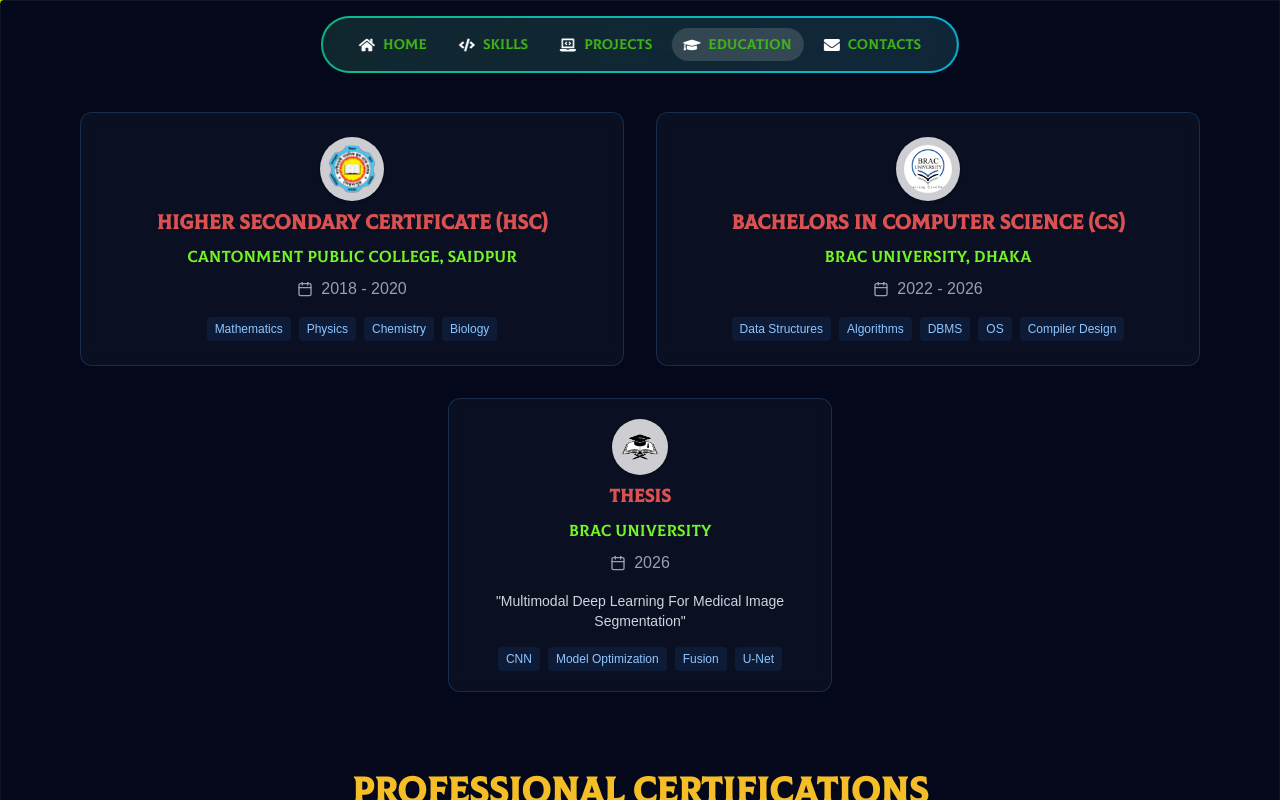
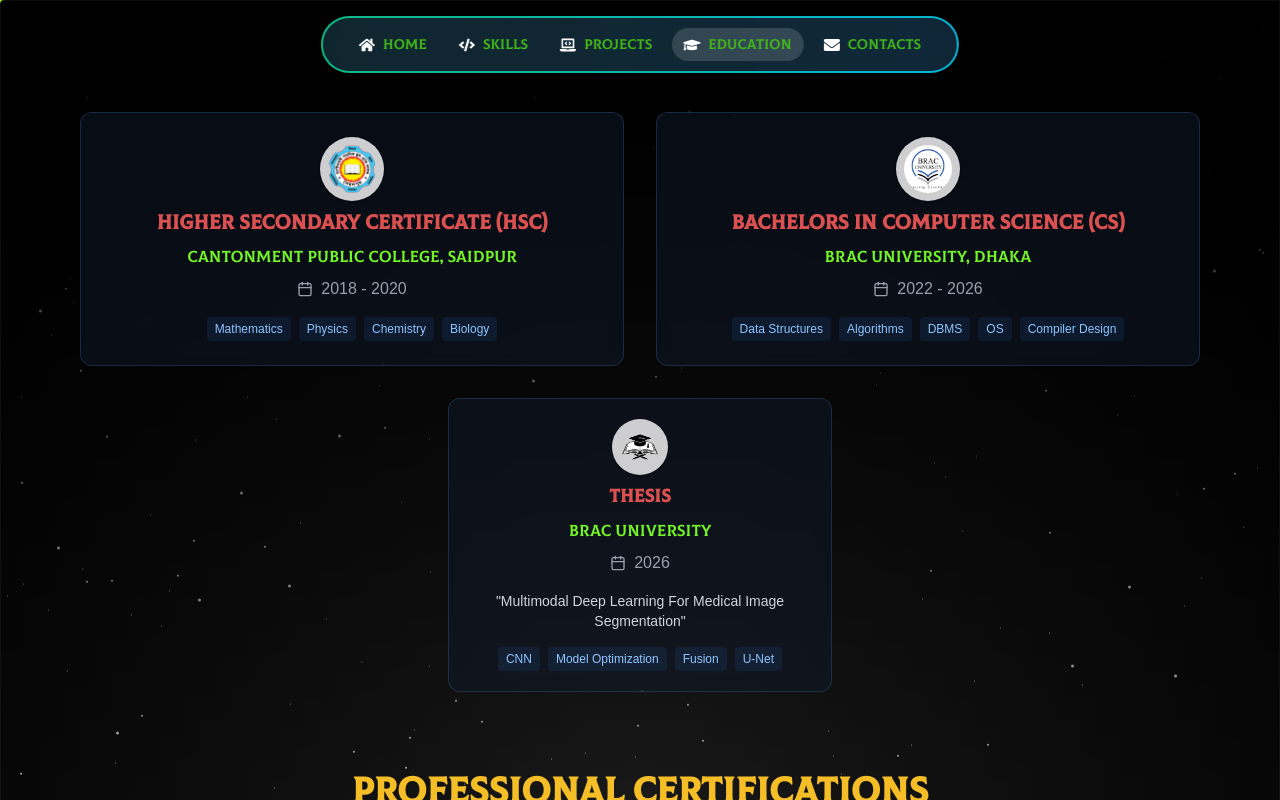
Before and after one commit to uzicodes/utsho-heaven-chowdhury, a Next.js app: page /education in a window 1280 px wide. Shown: the top 800 px of the page. Built offline with nearby package versions, Linux system fonts and the light colour scheme.

Commit message:
feat: added the stars component in the education page

```diff
--- a/src/app/education/page.tsx
+++ b/src/app/education/page.tsx
@@ -5,14 +5,11 @@
 import {
     Award,
     Calendar,
-	BookOpen,
-	Trophy,
-	FileText,
     ExternalLink,
 } from "lucide-react";
 import { motion, Variants } from "framer-motion";
-
-
+// Import the StarsBackground component
+import { StarsBackground } from '../components/stars';
 
 const EducationSection: React.FC = () => {
     const [hoveredIndex, setHoveredIndex] = useState<number | null>(null);
@@ -41,8 +38,6 @@
     ];
 
     const certificationData = [
-
-
         {
             title: "Foundations of Coding Full-Stack",
             issuer: "Microsoft",
@@ -51,7 +46,6 @@
             certImage: "/certifications/7.jpg",
             fullViewUrl: "https://drive.google.com/file/d/1Q3x_w_Iwlb0cohXrWVn4tm64VYKczhcn/view?usp=sharing",
         },
-
         {
             title: "AI ENGINEER FOR DEVELOPERS ASSOCIATE",
             issuer: "DataCamp",
@@ -68,7 +62,6 @@
             certImage: "/certifications/8.jpg",
             fullViewUrl: "https://drive.google.com/file/d/1T05lfqIkMfn1nzfz_4oV5uvoS76LBm9q/view?usp=sharing",
         },
-
         {
             title: "Docker Foundations Professional",
             issuer: "LinkedIn",
@@ -77,8 +70,6 @@
             certImage: "/certifications/10.png",
             fullViewUrl: "https://drive.google.com/file/d/1yBXVNV6GtR0qoVYNESu5xLgHa0AIhbDu/view?usp=sharing",
         },
-
-
         {
             title: "OCI Data Science Professional",
             issuer: "Oracle",
@@ -87,12 +78,6 @@
             certImage: "/certifications/2.jpg",
             fullViewUrl: "https://drive.google.com/file/d/1xGWSLvbODGYOYfrP4zBcy_KpAt-rdIbc/view?usp=sharing",
         },
-
-
-
-
-
-
         {
             title: "AI Engineer for Data Scientists",
             issuer: "DataCamp",
@@ -109,7 +94,6 @@
             certImage: "/certifications/9.jpg",
             fullViewUrl: "https://drive.google.com/file/d/1Rg5o2O7opV2ZF9K1-gyLWC9ZVAZE02Pl/view?usp=sharing",
         },
-
         {
             title: "Machine Learning with Python",
             issuer: "IBM",
@@ -118,7 +102,6 @@
             certImage: "/certifications/6.jpg",
             fullViewUrl: "https://drive.google.com/file/d/13ud1g4NgBMpd3a3MFntaQmQ_g96DRvU1/view?usp=sharing",
         },
-
         {
             title: "HTML 5",
             issuer: "University of Michigan",
@@ -127,7 +110,6 @@
             certImage: "/certifications/5.jpg",
             fullViewUrl: "https://drive.google.com/file/d/11FIJr7lgpvdk3eK8CgG_w8bf99hmkwL9/view?usp=sharing",
         },
-
         {
             title: "AI+ Foundation Certificate",
             issuer: "AI CERTs",
@@ -136,16 +118,6 @@
             certImage: "/certifications/4.jpg",
             fullViewUrl: "https://drive.google.com/file/d/1pM-5PcxfzGN7QZhcvL4kwxU_IogNjln4/view?usp=sharing",
         }
-
-
-
-
-
-
-
-
-
-
     ];
 
     const containerVariants: Variants = {
@@ -171,11 +143,13 @@
     };
 
     return (
-		<section className="min-h-screen relative overflow-hidden py-20 bg-[#04081A]">
+        // Changed bg-[#04081A] to bg-transparent
+        <section className="min-h-screen relative overflow-hidden py-20 bg-transparent">
             {/* Grid Background */}
             <div className="absolute inset-0 z-0">
                 <div className="absolute inset-0 bg-grid-white/[0.05] bg-[length:50px_50px]" />
-				<div className="absolute inset-0 bg-gradient-to-t from-[#04081A] via-transparent to-[#04081A]" />
+                {/* Updated gradient to use black instead of blue #04081A */}
+                <div className="absolute inset-0 bg-gradient-to-t from-black via-transparent to-black" />
                 <div className="absolute inset-0 border border-white/[0.05] grid grid-cols-2 md:grid-cols-4" />
             </div>
 
@@ -376,9 +350,20 @@
 
 export default function Education() {
     return (
-		<>
+        <div className="relative min-h-screen bg-black">
+            {/* Floating Stars Background Layer */}
+            <div className="fixed inset-0 z-0">
+                <StarsBackground
+                    className="h-full w-full bg-transparent"
+                    starColor="#ffffff"
+                />
+            </div>
+
+            {/* Content with Navbar */}
+            <div className="relative z-10">
                 <Navbar />
                 <EducationSection />
-		</>
+            </div>
+        </div>
     );
 }
```
Lines whose indentation alone changed are shown as unchanged.
